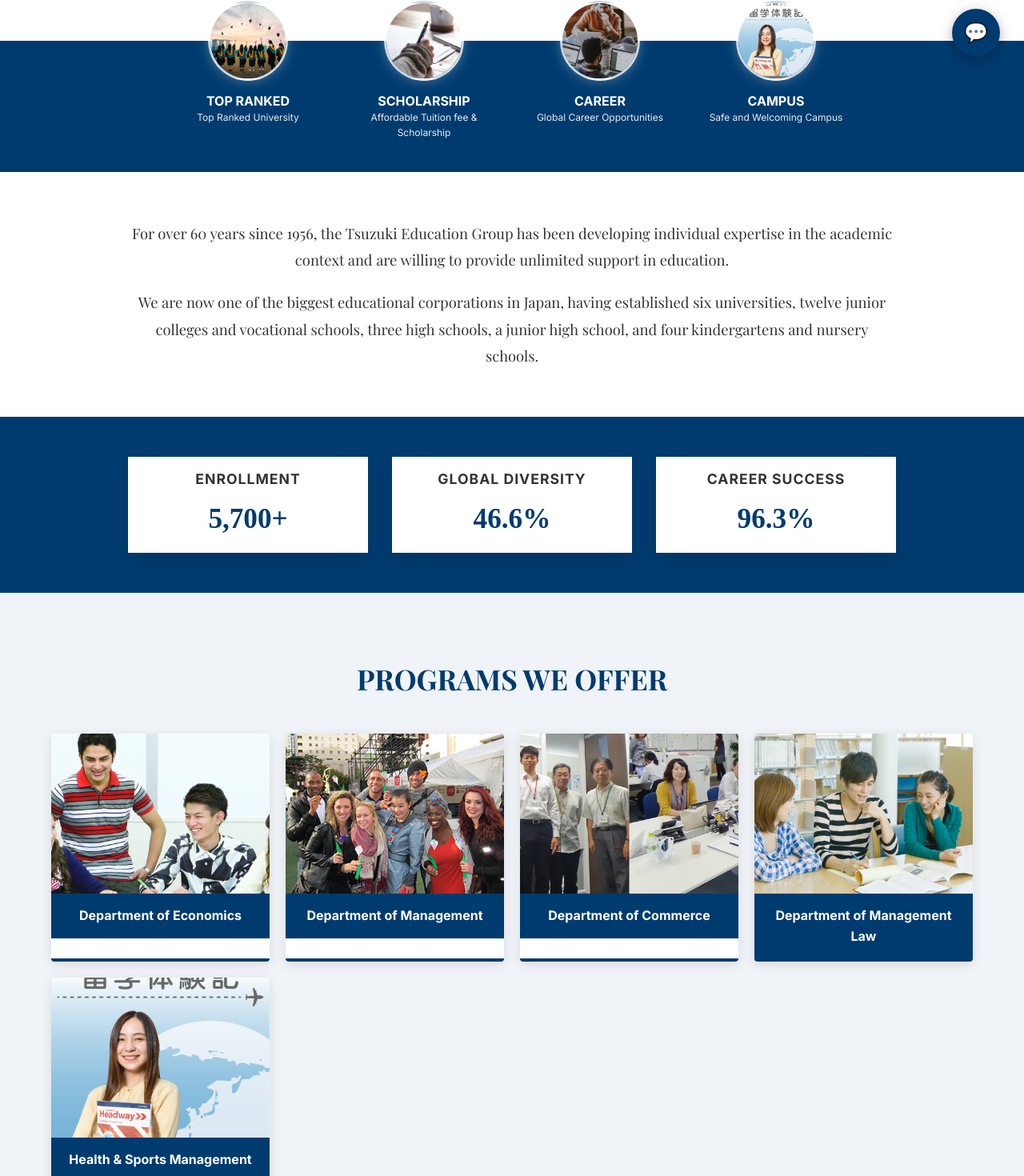
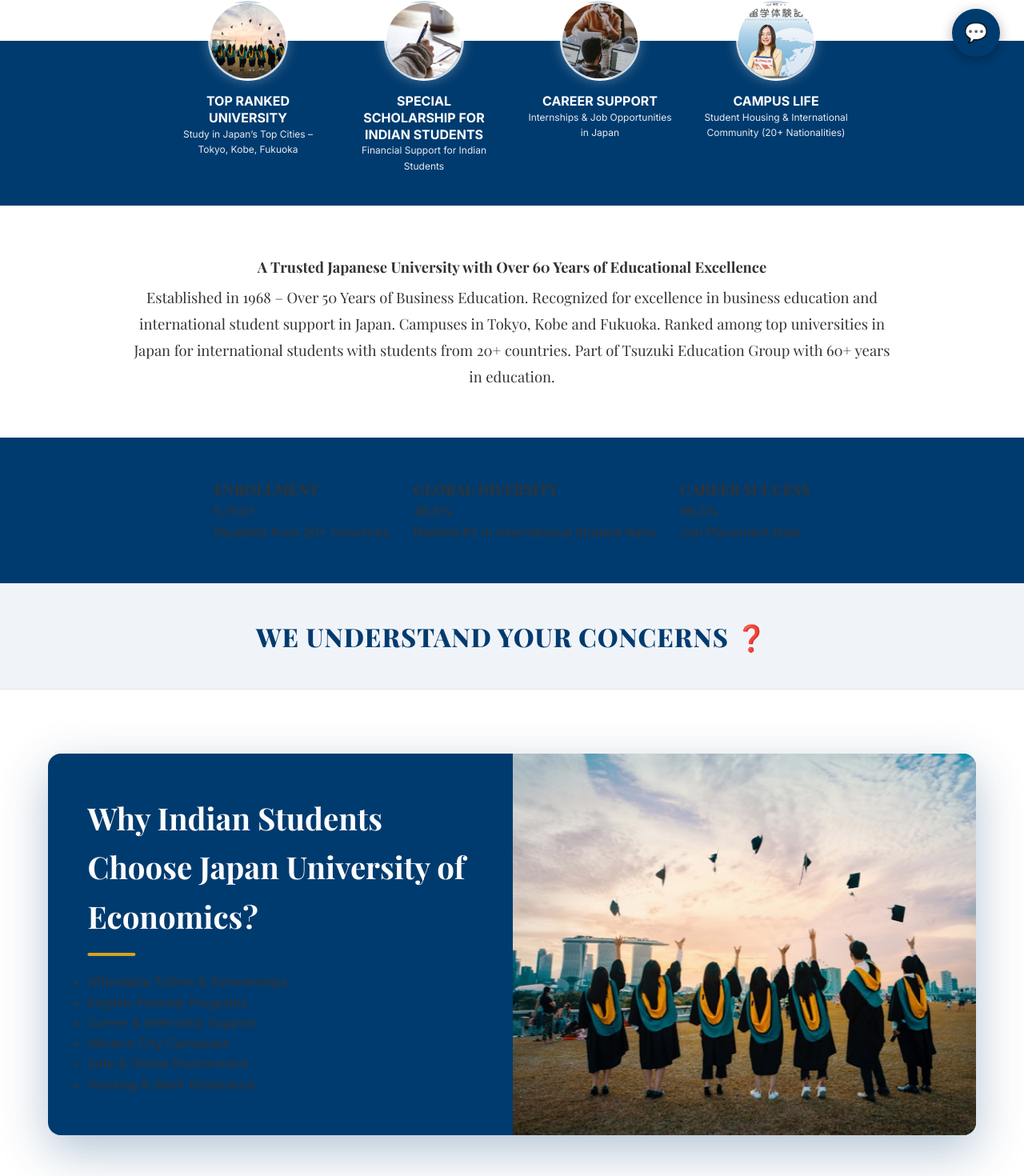
Before and after one commit to CHEHAK-SALUJA/JUE-landing-page-3, a React (Vite) app in the folder JUE-landing-page/frontend/: page / in a window 1280 px wide. Shown: the part 699-2169 px from the top of the page at 80% size. Built offline with nearby package versions, Linux system fonts and the light colour scheme.

Commit message:
edited app.jsx

```diff
--- a/JUE-landing-page/frontend/src/App.jsx
+++ b/JUE-landing-page/frontend/src/App.jsx
@@ -52,13 +52,13 @@
 
 const featureSlides = [
   {
-    title: "Why Japan?",
-    text: "Ranked among the safest countries in the world with a rich cultural heritage and advanced technology.",
+    title: "Why More Indian Students Are Choosing Japan?",
+    text: "World-Class Safety & Standards\nAffordable Living & Tuition\nPart-Time Work Permissions\nGlobal Career Opportunities\nLanguage-Driven Success\nModern Cities & Infrastructure\nIndian Food & Global Culture",
     image: "/images/why-japan.jpg"
   },
   {
-    title: "Why JUE?",
-    text: 'Focused on "Practical Economics" with hands-on experience in Japan\'s major economic hubs.',
+    title: "Why Indian Students Choose Japan University of Economics?",
+    text: "Affordable Tuition & Scholarships\nEnglish-Friendly Programs\nCareer & Internship Support\nModern City Campuses\nSafe & Global Environment\nHousing & Work Assistance",
     image: "/images/why-jue.jpg"
   },
   {
@@ -142,7 +142,17 @@
       <div className={`feature-slider-box ${animClass}`}>
         <div className="feature-slider-text">
           <h2>{slide.title}</h2>
-          <p>{slide.text}</p>
+          <div className="feature-slider-content">
+            {slide.text.includes('\n') ? (
+              <ul className="feature-list">
+                {slide.text.split('\n').map((item, i) => (
+                  <li key={i}>{item}</li>
+                ))}
+              </ul>
+            ) : (
+              <p>{slide.text}</p>
+            )}
+          </div>
         </div>
         <div className="feature-slider-image">
           <img src={slide.image} alt={slide.title} />
@@ -378,29 +388,29 @@
           <div className="circle-img-wrapper">
             <img src="/images/why-jue.jpg" alt="Top Ranked" />
           </div>
-          <h4>Top Ranked</h4>
-          <p>Top Ranked University</p>
+          <h4>Top Ranked University</h4>
+          <p>Study in Japan’s Top Cities – Tokyo, Kobe, Fukuoka</p>
         </div>
         <div className="info-bar-item">
           <div className="circle-img-wrapper">
             <img src="/images/scholarship-jue.jpg" alt="Scholarship" />
           </div>
-          <h4>Scholarship</h4>
-          <p>Affordable Tuition fee & Scholarship</p>
+          <h4>Special Scholarship for Indian Students</h4>
+          <p>Financial Support for Indian Students</p>
         </div>
         <div className="info-bar-item">
           <div className="circle-img-wrapper">
             <img src="/images/career-jue.jpg" alt="Career" />
           </div>
-          <h4>Career</h4>
-          <p>Global Career Opportunities</p>
+          <h4>Career Support</h4>
+          <p>Internships & Job Opportunities in Japan</p>
         </div>
         <div className="info-bar-item">
           <div className="circle-img-wrapper">
             <img src="/images/jue-students.jpg" alt="Campus" />
           </div>
-          <h4>Campus</h4>
-          <p>Safe and Welcoming Campus</p>
+          <h4>Campus Life</h4>
+          <p>Student Housing & International Community (20+ Nationalities)</p>
         </div>
       </section>
 
@@ -408,34 +418,43 @@
       <section className="about reveal" id="about">
         <div className="about-container">
           <p className="about-text">
-            For over 60 years since 1956, the Tsuzuki Education Group has been developing individual expertise in the academic context and are willing to provide unlimited support in education.
+            <strong>A Trusted Japanese University with Over 60 Years of Educational Excellence</strong>
           </p>
-          <p className="about-text" style={{ marginTop: '20px' }}>
-            We are now one of the biggest educational corporations in Japan, having established six universities, twelve junior colleges and vocational schools, three high schools, a junior high school, and four kindergartens and nursery schools.
+          <p className="about-text" style={{ marginTop: '5px' }}>
+            Established in 1968 – Over 50 Years of Business Education. Recognized for excellence in business education and international student support in Japan. Campuses in Tokyo, Kobe and Fukuoka. Ranked among top universities in Japan for international students with students from 20+ countries. Part of Tsuzuki Education Group with 60+ years in education.
           </p>
         </div>
       </section>
 
-      {/* Stats Section (Numbers) */}
+      {/* Stats Section (Institutional Style) */}
       <section className="stats-numbers-row reveal">
-        <div className="stats-box">
-          <div className="stats-box-content">
-            <h3 className="stats-label">Enrollment</h3>
-            <div className="number-val"><Counter target="5700" suffix="+" /></div>
-          </div>
+        <div className="stat-unit">
+          <h3 className="stat-label">ENROLLMENT</h3>
+          <div className="stat-number"><Counter target="5700" suffix="+" /></div>
+          <p className="stat-subtext">Students from 20+ Countries</p>
         </div>
-        <div className="stats-box">
-          <div className="stats-box-content">
-            <h3 className="stats-label">Global Diversity</h3>
-            <div className="number-val"><Counter target="46.6" suffix="%" /></div>
-          </div>
+        <div className="stat-unit">
+          <h3 className="stat-label">GLOBAL DIVERSITY</h3>
+          <div className="stat-number"><Counter target="46.6" suffix="%" /></div>
+          <p className="stat-subtext">Ranked #2 In International Student Ratio</p>
         </div>
-        <div className="stats-box">
-          <div className="stats-box-content">
-            <h3 className="stats-label">Career Success</h3>
-            <div className="number-val"><Counter target="96.3" suffix="%" /></div>
-          </div>
+        <div className="stat-unit">
+          <h3 className="stat-label">CAREER SUCCESS</h3>
+          <div className="stat-number"><Counter target="96.3" suffix="%" /></div>
+          <p className="stat-subtext">Job Placement Rate</p>
         </div>
+      </section>
+
+      {/* Community Row Header [NEW] */}
+      <section className="community-cta reveal">
+        <h2 className="community-home-text">
+          We understand your concerns <span className="animated-emoji">❓</span>
+        </h2>
+      </section>
+
+      {/* Why JUE / Why Japan Slider */}
+      <section className="reveal" id="features">
+        <FeatureSlider />
       </section>
 
       {/* Programs We Offer Section [NEW] */}
@@ -483,16 +502,6 @@
             </div>
           </div>
         </div>
-      </section>
-
-      {/* Community Row Header [NEW] */}
-      <section className="community-cta reveal">
-        <h2 className="community-home-text">Community That Feels Like Home</h2>
-      </section>
-
-      {/* Why JUE / Why Japan Slider */}
-      <section className="reveal" id="features">
-        <FeatureSlider />
       </section>
 
       {/* Campus Highlights Section */}
```
